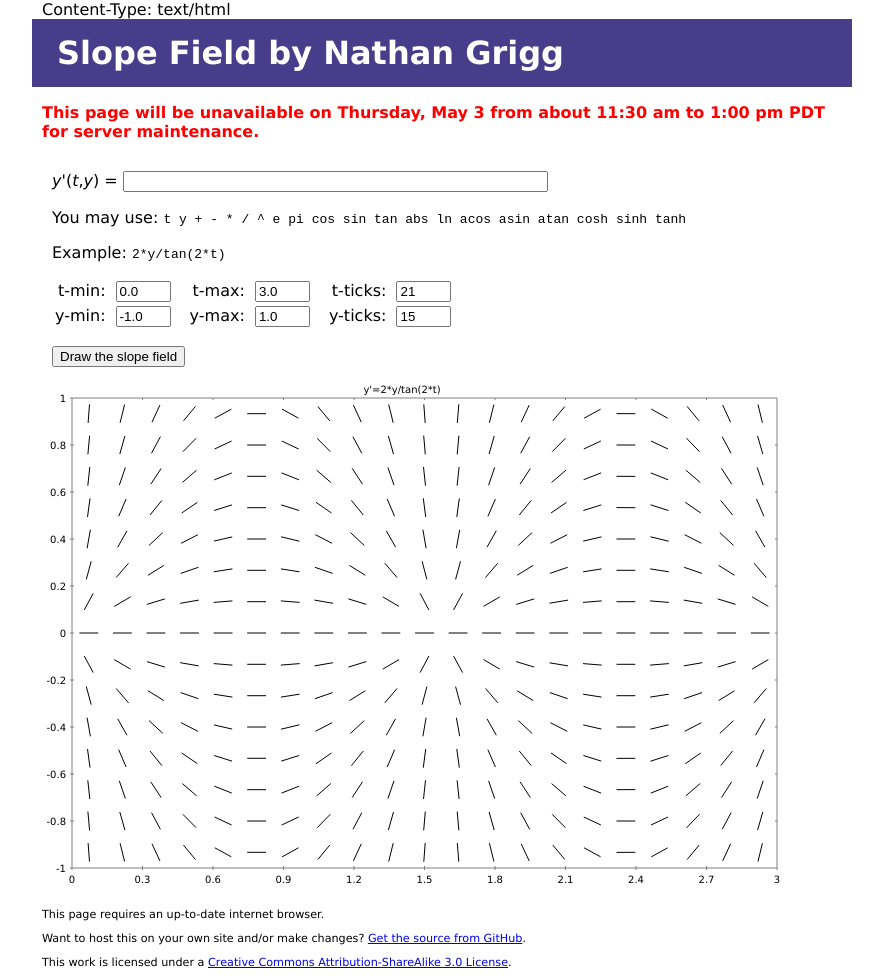
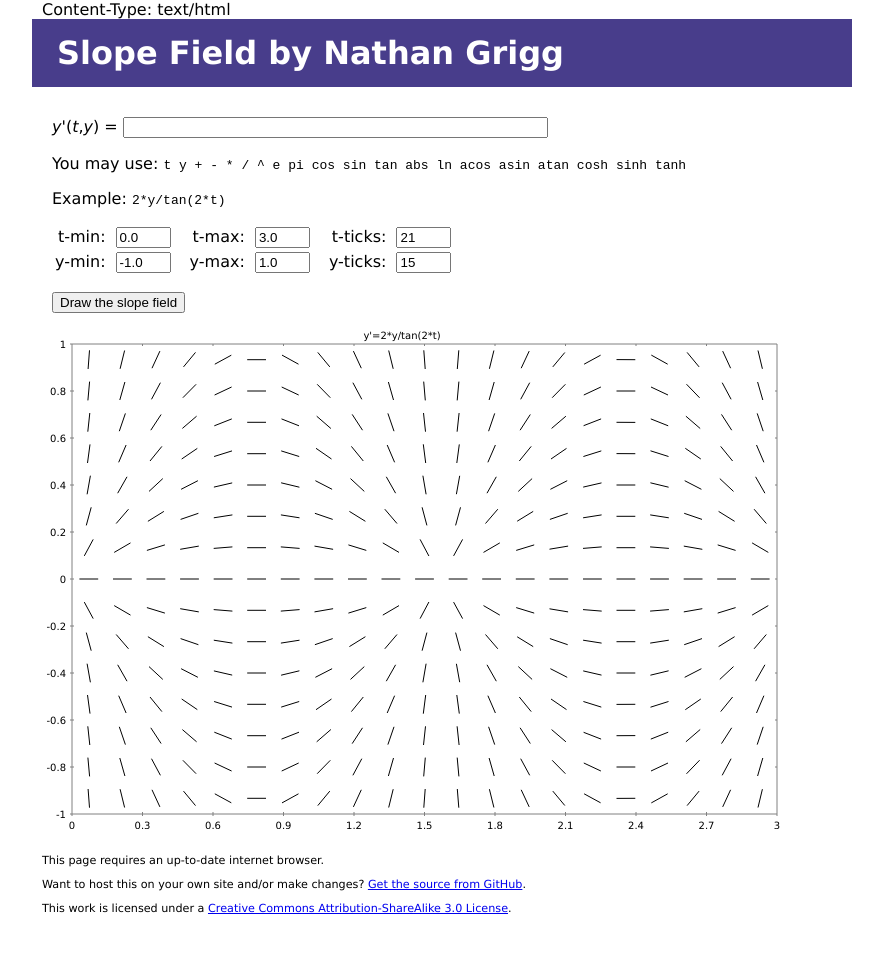
Before and after one commit to nathangrigg/website, a Jekyll site: the page slopefield/landing.html, which Jekyll copies as it is, in a window 1280 px wide. Shown: the whole page, without its empty margins (198-1081 px from the left). Built offline with Jekyll 4.4.1, drawn with Linux system fonts in a browser that asks for light colours; after the commit the page ends 926 px from its top, so only the background shows below that.

Commit message:
Revert "Modify slopefield temporarily..." and modify shebang for new server
This reverts commit 5a0d5c626a515b7ddaf6d63bf46d9e3d5c036440.

```diff
--- a/slopefield/landing.html
+++ b/slopefield/landing.html
@@ -14,7 +14,6 @@ Content-Type: text/html
 		Slope Field by Nathan Grigg
 	</h1>
 
-<p><strong style="color:red">This page will be unavailable on Thursday, May 3 from about 11:30 am to 1:00 pm PDT for server maintenance.</strong></p>
 <form name="form" method="get">
     <p>
 		<label><em>y'</em>(<em>t</em>,<em>y</em>) =
```
Also changed, not shown: 1 other file.
